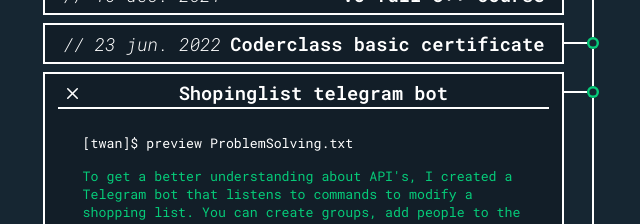
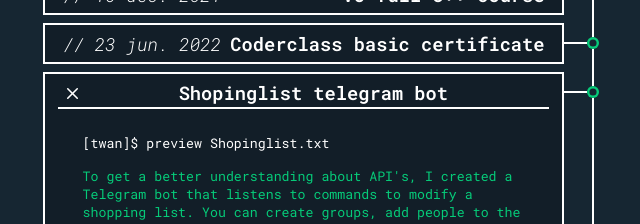
Before and after one commit to Twan-Reijinga/portfolio-site, a SvelteKit app: page / in a window 1280 px wide. Shown: the part 8700-8924 px from the top of the page, without its empty margins (629-1269 px from the left). Built offline with nearby package versions, Linux system fonts and the light colour scheme.

Commit message:
update project discriptions

```diff
--- a/src/data/projects.ts
+++ b/src/data/projects.ts
@@ -32,7 +32,7 @@ const projects: Project[] = [
 	{
 		title: 'Slapagochi',
 		date: '6 apr. 2026',
-		comment: 'Boosts my personal bedtime habbits every day!',
+		comment: 'Boosts my personal bedtime habbits!',
 		discription:
 			"This app is a multiplayer game that you can play with one friend. Together you have to keep your fish alive by sleeping on time. Your fish goes level up when you collect enough XP, but dies when it takes too much damage by sleeping late.",
 		languages: ['React Native'],
@@ -234,8 +234,8 @@ const projects: Project[] = [
 		date: '28 jan. 2021',
 		discription:
 			"To get a better understanding about API's, I created a Telegram bot that listens to commands to modify a shopping list. You can create groups, add people to the group and add items and delete things from it when you are in the grocery store.",
-		languages: ['Python'],
-		fakeFileName: 'ProblemSolving',
+		languages: ['NodeJS'],
+		fakeFileName: 'Shopinglist',
 		url: 'github.com/Twan-Reijinga/shared-shoppinglist-bot-telegram',
 		cardType: 'full'
 	},
@@ -274,6 +274,7 @@ const projects: Project[] = [
 	{
 		title: 'Unity Roll a Ball',
 		date: '21 oct. 2020',
+		comment: 'first Unity game',
 		discription:
 			'First Unity game where you control a ball that has to roll through a parcour of abstacles. Later that year I followed up with a plane flying game in unity.',
 		languages: ['Unity'],
```
